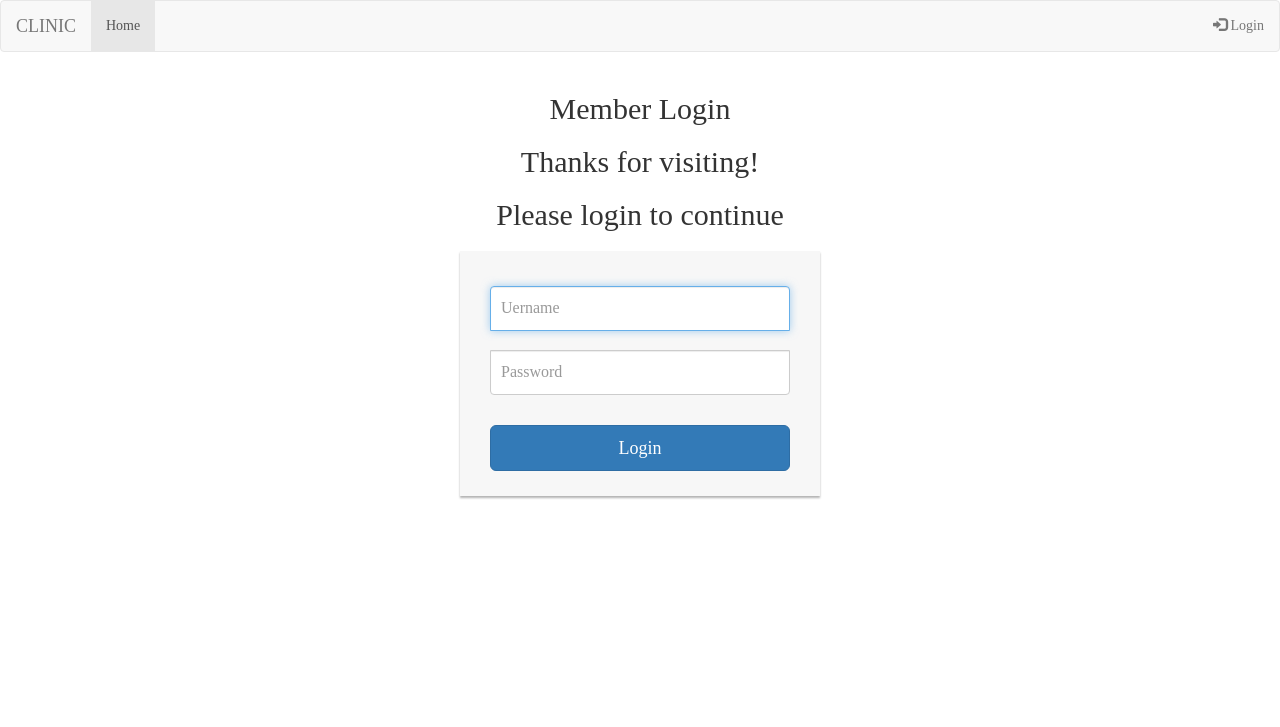
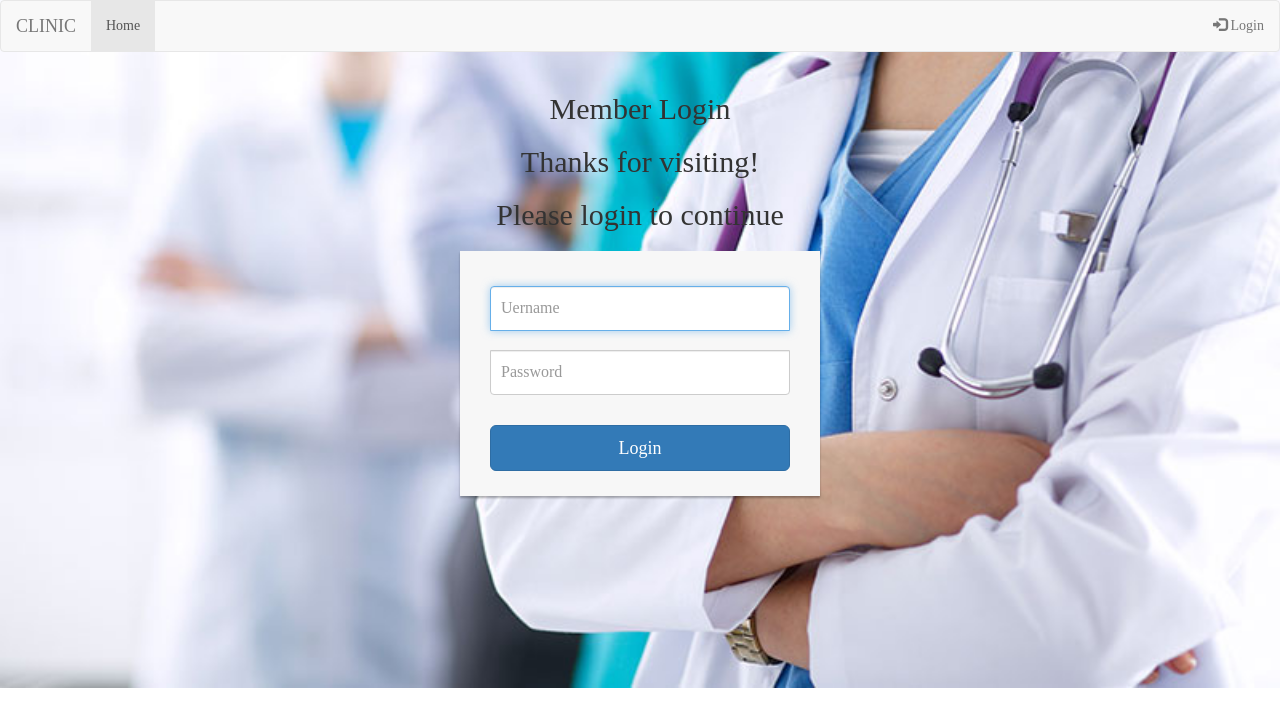
Before and after one commit to Houssam-Sawan/clinic, a PHP site: page /index.php in a window 1280 px wide. Shown: the top 727 px of the page. Run offline with PHP 8.4, Linux system fonts and the light colour scheme.

Commit message:
add background

```diff
--- a/css/style.css
+++ b/css/style.css
@@ -1,5 +1,10 @@
 body{
     font-family: "Times New Roman", Times, serif;
+    background-image: url("../meta/bg.jpg");
+    height: 500px; /* You must set a specified height */
+    background-position: center; /* Center the image */
+    background-repeat: no-repeat; /* Do not repeat the image */
+    background-size: cover; /* Resize the background image to cover the entire container */
 }
 .form-signin
 {
```
Also changed, not shown: meta/bg.jpg (added).
